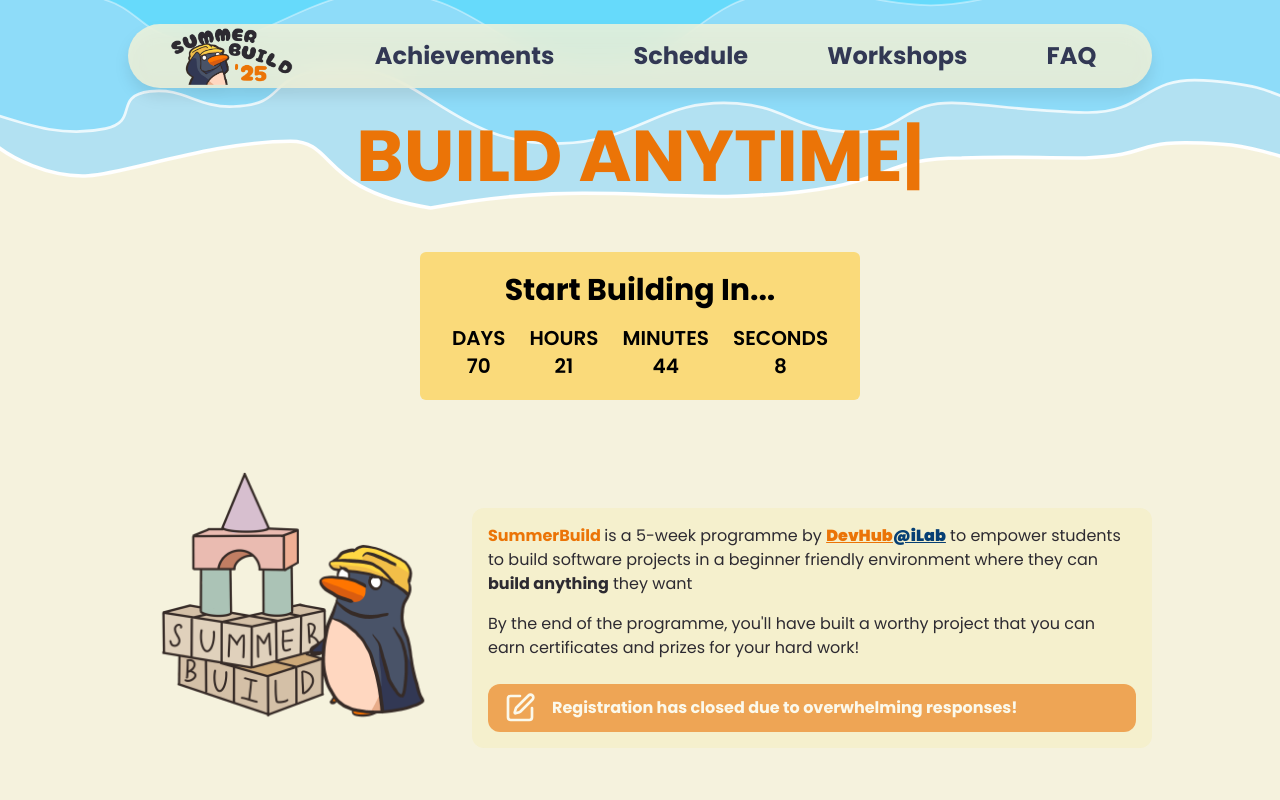
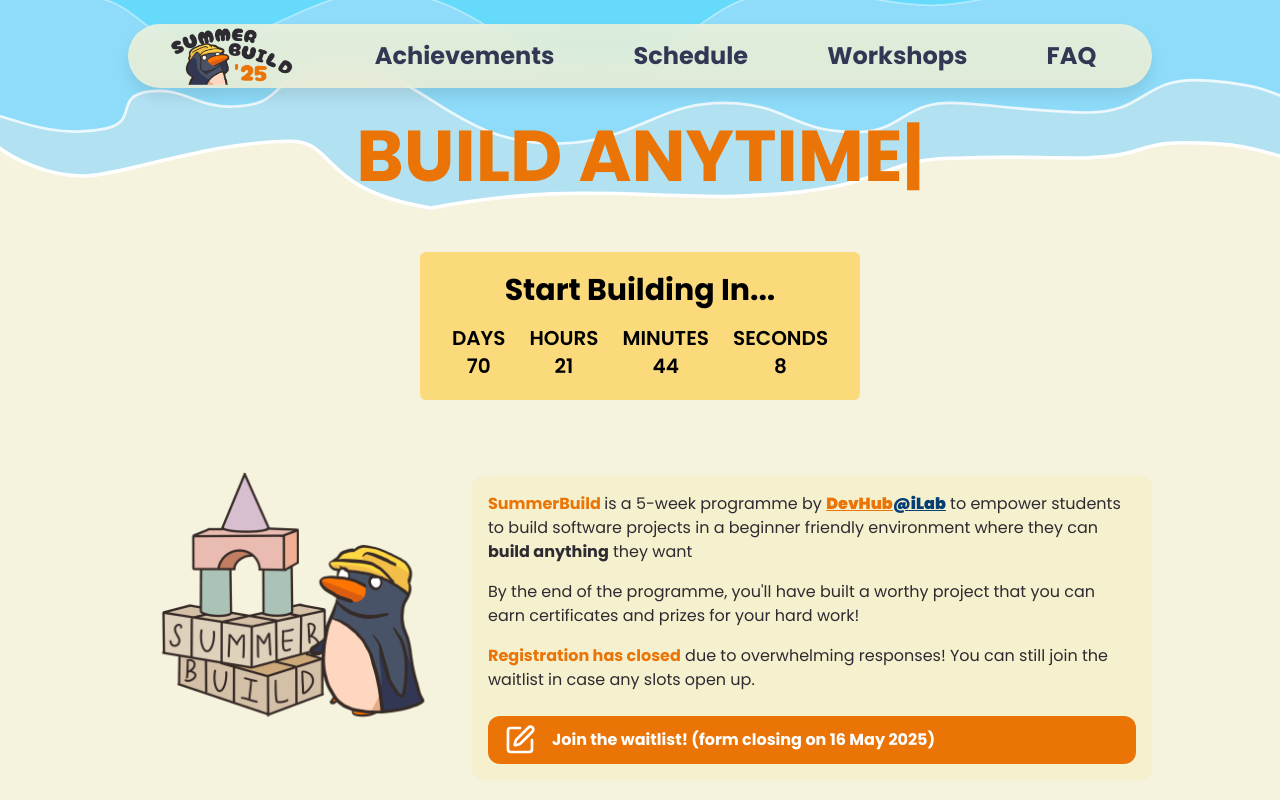
Before and after one commit to DevHub-iLab/summerbuild-2025, a React (Vite) app: page / in a window 1280 px wide. Shown: the top 800 px of the page. Built offline with nearby package versions, Linux system fonts and the light colour scheme; the HTML template or start-up script is replaced by a standard one.

Commit message:
⚡ updated waitlist link

```diff
--- a/src/components/Body/About/AboutCard.jsx
+++ b/src/components/Body/About/AboutCard.jsx
@@ -39,17 +39,20 @@
                         project that you can earn certificates and prizes for
                         your hard work!
                     </p>
+                    <p>
+                        <span className="text-dh-orange font-bold">
+                            Registration has closed
+                        </span>{" "}
+                        due to overwhelming responses! You can still join the
+                        waitlist in case any slots open up.
+                    </p>
                     <a
                         className="bg-dh-orange mt-2 flex w-full flex-col justify-between gap-2 rounded-xl px-4 py-1 font-bold text-white md:py-2"
-                        href="https://forms.office.com/r/vG6SpV4JmG"
-                        target="_blank"
-                        aria-disabled="true"
-                        tabIndex="-1"
-                        style={{ pointerEvents: "none", opacity: 0.6 }}>
+                        href="https://forms.office.com/r/6PjUscwVDR"
+                        target="_blank">
                         <div className="flex flex-row items-center gap-4">
                             <SquarePen size={32} />
-                            Registration has closed due to overwhelming
-                            responses!
+                            Join the waitlist! (form closing on 16 May 2025)
                         </div>
                     </a>
                 </div>
```
